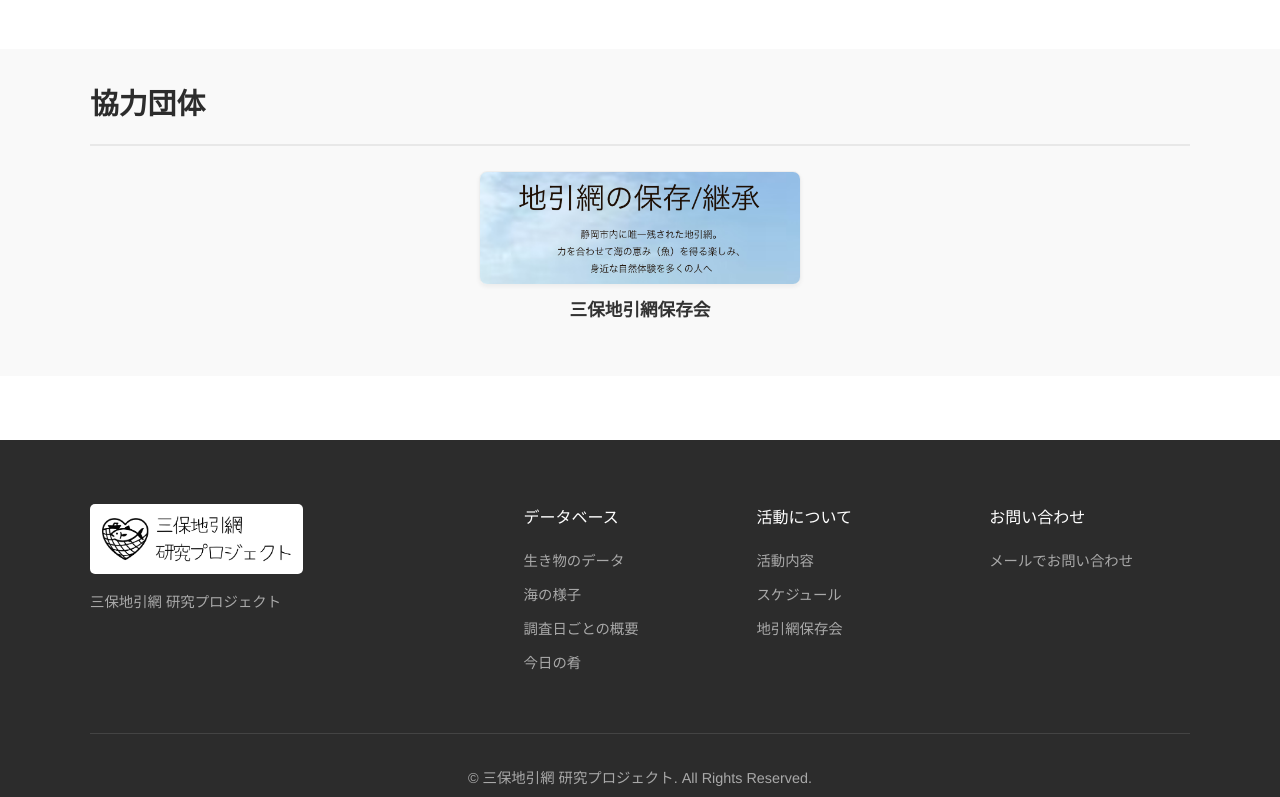
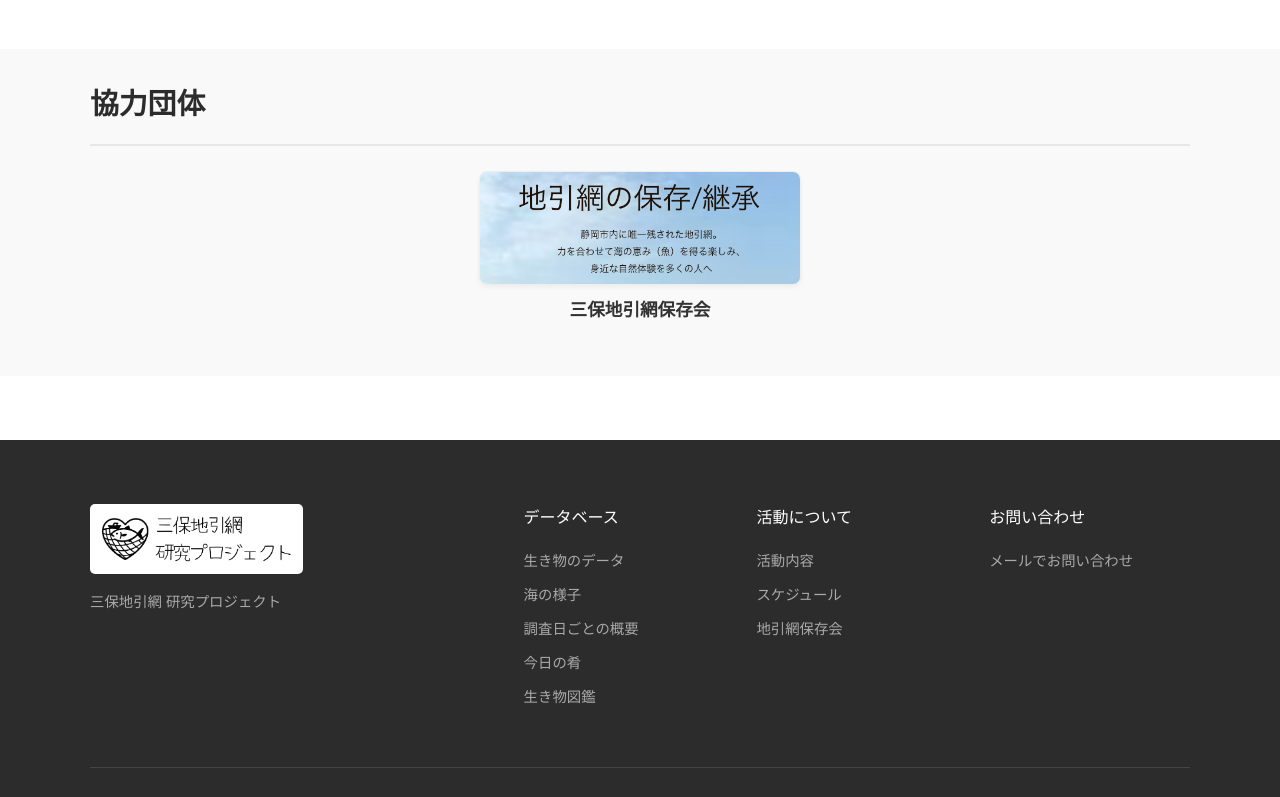
Before and after one commit to fujioka-tuna/fujioka-tuna.github.io, a plain HTML site: page top_page.html in a window 1280 px wide. Shown: the part 2000-2797 px from the top of the page. Drawn offline with Linux system fonts and the light colour scheme.

Commit message:
Update footer.html

```diff
--- a/footer.html
+++ b/footer.html
@@ -14,7 +14,8 @@
           <li><a href="/data_top/data_environmental.html" class="lang-ja">海の様子</a><a href="data_top/data_environmental.html" class="lang-en" style="display: none;">Sea Conditions</a></li>
           <li><a href="/data_top/data_bydate.html" class="lang-ja">調査日ごとの概要</a><a href="data_top/data_bydate.html" class="lang-en" style="display: none;">Daily Summary</a></li>
           <li><a href="/data_top/data_otsumami.html" class="lang-ja">今日の肴</a><a href="data_top/data_otsumami.html" class="lang-en" style="display: none;">Today's Otsumami</a></li>
-        </ul>
+          <li><a href="/data_top/zukan.html" class="lang-ja">生き物図鑑</a><a href="/data_top/zukan.html" class="lang-en" style="display: none;">Creature Guide</a></li>
+          </ul>
       </div>
       <div class="footer-col">
         <h4 class="lang-ja">活動について</h4>
@@ -29,7 +30,7 @@
         <h4 class="lang-ja">お問い合わせ</h4>
         <h4 class="lang-en" style="display:none;">Contact</h4>
         <ul>
-           <li><a href="mailto:fujioka.fishlab@gmail.com" class="lang-ja">メールでお問い合わせ</a><a href="mailto:fujioka.fishlab@gmail.com" class="lang-en" style="display: none;">Contact by Email</a></li>
+            <li><a href="mailto:fujioka.fishlab@gmail.com" class="lang-ja">メールでお問い合わせ</a><a href="mailto:fujioka.fishlab@gmail.com" class="lang-en" style="display: none;">Contact by Email</a></li>
         </ul>
       </div>
     </div>
```
